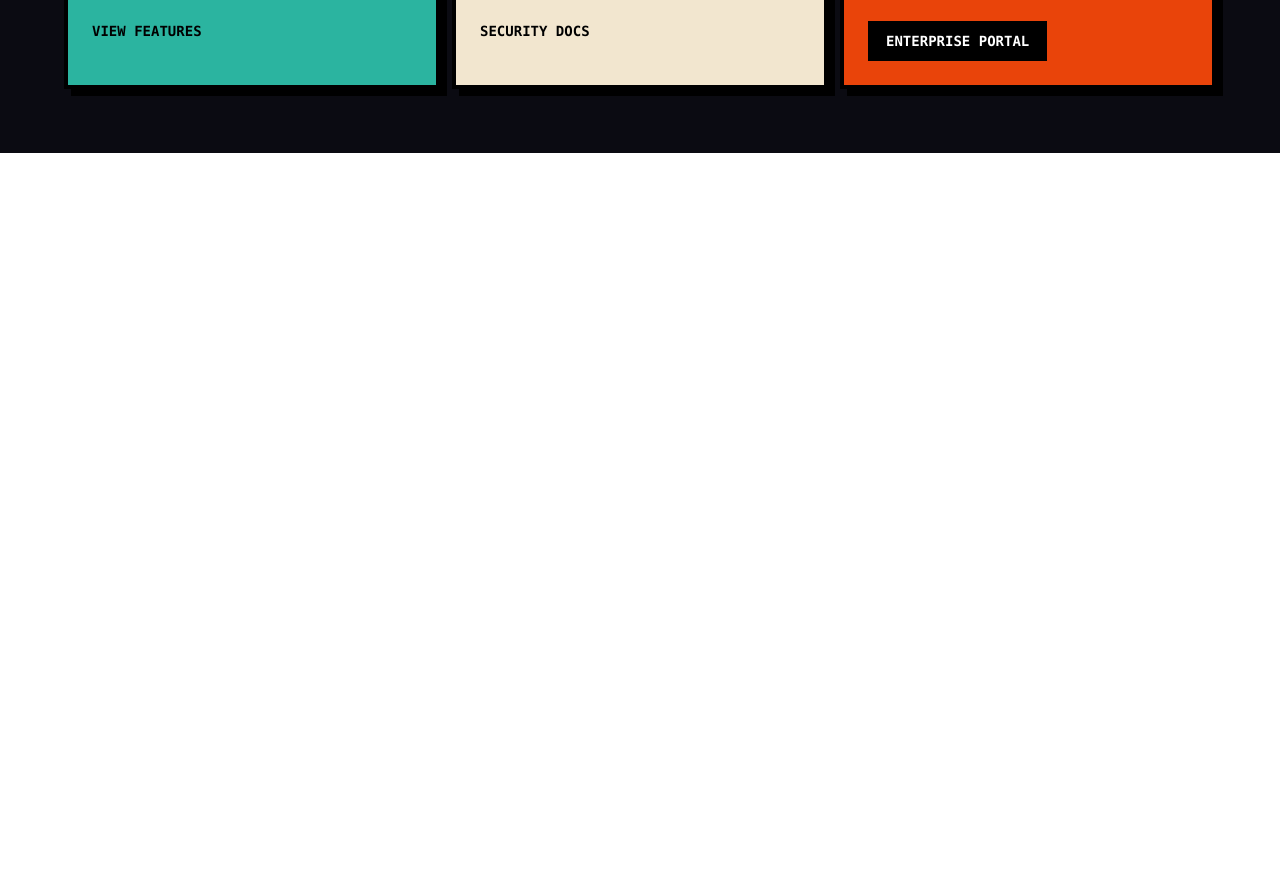
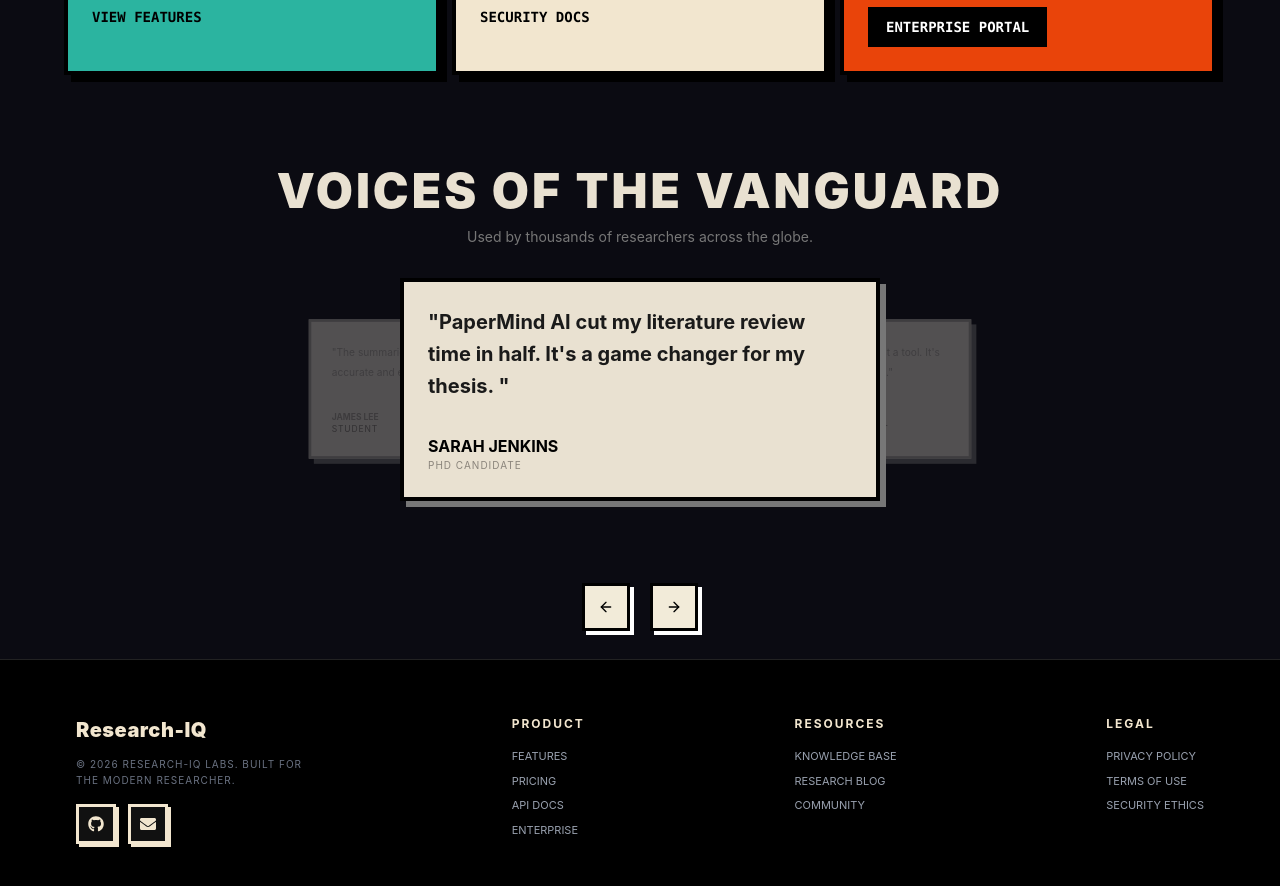
Before and after one commit to satyam071/Research-IQ, a React (Vite) app: page / in a window 1280 px wide. Shown: the part 1680-2566 px from the top of the page. Before the commit the page ends 1833 px from the top, so only its background shows below. Built offline with nearby package versions, Linux system fonts and the light colour scheme.

Commit message:
Testimonials & Footer Created

```diff
--- a/package.json
+++ b/package.json
@@ -14,9 +14,11 @@
     "@fortawesome/free-solid-svg-icons": "^7.2.0",
     "@fortawesome/react-fontawesome": "^3.3.1",
     "@tailwindcss/vite": "^4.3.0",
+    "framer-motion": "^12.40.0",
     "lucide-react": "^1.17.0",
     "react": "^19.2.4",
     "react-dom": "^19.2.4",
+    "react-icons": "^5.6.0",
     "tailwindcss": "^4.3.0"
   },
   "devDependencies": {
--- /dev/null
+++ b/src/Context/ThemeContext.tsx
@@ -0,0 +1,27 @@
+import React, { createContext, useState, type ReactNode } from "react";
+
+type Theme = "Light" | "Dark";
+
+type ThemeContextType = {
+  theme: Theme;
+  setTheme: React.Dispatch<React.SetStateAction<Theme>>;
+};
+
+export const ThemeContextData =
+  createContext<ThemeContextType | null>(null);
+
+interface Props {
+  children: ReactNode;
+}
+
+const ThemeContext: React.FC<Props> = ({ children }) => {
+  const [theme, setTheme] = useState<Theme>("Dark");
+
+  return (
+    <ThemeContextData.Provider value={{ theme, setTheme }}>
+      {children}
+    </ThemeContextData.Provider>
+  );
+};
+
+export default ThemeContext;
--- /dev/null
+++ b/src/Pages/Footer.tsx
@@ -0,0 +1,89 @@
+import { FaGithub, FaEnvelope } from "react-icons/fa";
+
+export default function Footer() {
+  return (
+    <footer className="bg-black border-t border-[#222] px-19 py-14 text-[#F2E6CF]">
+
+      <div className="max-w-7xl mx-auto flex flex-col md:flex-row justify-between gap-10">
+
+        {/* Left */}
+        <div className="space-y-4">
+          <div>
+            <h2 className="text-xl font-black tracking-wide">
+              Research-IQ
+            </h2>
+
+            <p className="mt-3 text-[10px] uppercase tracking-[1px] text-gray-500 leading-4">
+              © 2026 RESEARCH-IQ LABS. BUILT FOR
+              <br />
+              THE MODERN RESEARCHER.
+            </p>
+          </div>
+
+          <div className="flex gap-3">
+            <button className="w-10 h-10 border-[3px] border-[#F2E6CF] bg-[#111] flex items-center justify-center shadow-[3px_3px_0px_#F2E6CF] hover:bg-[#2BB4A0] hover:text-black transition-all duration-300">
+              <FaGithub size={16} />
+            </button>
+
+            <button className="w-10 h-10 border-[3px] border-[#F2E6CF] bg-[#111] flex items-center justify-center shadow-[3px_3px_0px_#F2E6CF] hover:bg-[#F3AB0C] hover:text-black transition-all duration-300">
+              <FaEnvelope size={16} />
+            </button>
+          </div>
+        </div>
+
+        {/* Product */}
+        <div>
+          <h3 className="text-xs font-bold uppercase tracking-[2px] mb-4">
+            Product
+          </h3>
+
+          <div className="space-y-2 text-[11px] uppercase text-gray-400">
+            <p className="hover:text-[#F3AB0C] cursor-pointer">Features</p>
+            <p className="hover:text-[#F3AB0C] cursor-pointer">Pricing</p>
+            <p className="hover:text-[#F3AB0C] cursor-pointer">API Docs</p>
+            <p className="hover:text-[#F3AB0C] cursor-pointer">Enterprise</p>
+          </div>
+        </div>
+
+        {/* Resources */}
+        <div>
+          <h3 className="text-xs font-bold uppercase tracking-[2px] mb-4">
+            Resources
+          </h3>
+
+          <div className="space-y-2 text-[11px] uppercase text-gray-400">
+            <p className="hover:text-[#2BB4A0] cursor-pointer">
+              Knowledge Base
+            </p>
+            <p className="hover:text-[#2BB4A0] cursor-pointer">
+              Research Blog
+            </p>
+            <p className="hover:text-[#2BB4A0] cursor-pointer">
+              Community
+            </p>
+          </div>
+        </div>
+
+        {/* Legal */}
+        <div>
+          <h3 className="text-xs font-bold uppercase tracking-[2px] mb-4">
+            Legal
+          </h3>
+
+          <div className="space-y-2 text-[11px] uppercase text-gray-400">
+            <p className="hover:text-[#97002E] cursor-pointer">
+              Privacy Policy
+            </p>
+            <p className="hover:text-[#97002E] cursor-pointer">
+              Terms of Use
+            </p>
+            <p className="hover:text-[#97002E] cursor-pointer">
+              Security Ethics
+            </p>
+          </div>
+        </div>
+
+      </div>
+    </footer>
+  );
+}
--- a/src/Pages/HeroSection.tsx
+++ b/src/Pages/HeroSection.tsx
@@ -24,30 +24,30 @@
 
             {/* Heading */}
             <div className="mt-6 font-mono uppercase leading-none">
-              <h1 className="text-4xl sm:text-5xl md:text-6xl font-bold text-white">
+              <h1 className="text-3xl sm:text-4xl md:text-5xl font-bold text-white">
                 UNDERSTAND ANY
               </h1>
 
               <div className="inline-block bg-[#F3AB0C] text-black px-2 sm:px-3 py-1 border-2 border-black shadow-[6px_6px_0px_#000] mt-2">
-                <h1 className="text-4xl sm:text-5xl md:text-6xl font-bold">
+                <h1 className="text-3xl sm:text-4xl md:text-5xl font-bold">
                   RESEARCH PAPER
                 </h1>
               </div>
 
-              <h1 className="text-4xl sm:text-5xl md:text-6xl font-bold mt-2 text-white">
+              <h1 className="text-3xl sm:text-4xl md:text-5xl font-bold mt-2 text-white">
                 IN MINUTES
               </h1>
             </div>
 
             {/* Description */}
             <div className="mt-8 max-w-lg text-[#F2E6CF] font-mono text-sm sm:text-base leading-7 sm:leading-8">
-              <p>
+              <p className="text-xs sm:text-sm">
                 Stop drowning in academic jargon. PaperMind AI deconstructs
                 complex PDFs into actionable insights, clear summaries, and
                 interactive knowledge graphs.
               </p>
 
-              <p className="mt-4">
+              <p className="mt-4 test-xs sm:text-sm">
                 Built for high-performance researchers.
               </p>
             </div>
--- a/src/Pages/HomePage.tsx
+++ b/src/Pages/HomePage.tsx
@@ -3,6 +3,8 @@
 // import book from "../Images/rainbow.png";
 import HeroSection from "./HeroSection.tsx";
 import OurServices from "./OurServices.tsx";
+import Testimonials from "./Testimonials.tsx";
+import Footer from "./Footer.tsx";
 
 interface Props {
 
@@ -13,6 +15,8 @@
     <div>
       <HeroSection />
       <OurServices />
+      <Testimonials/>
+      <Footer/>
     </div>
 
   );
--- /dev/null
+++ b/src/Pages/Testimonials.tsx
@@ -0,0 +1,187 @@
+import { useState } from "react";
+import { motion } from "framer-motion";
+import { ArrowLeft, ArrowRight } from "lucide-react";
+
+const testimonials = [
+    {
+        quote:
+            "PaperMind AI cut my literature review time in half. It's a game changer for my thesis. ",
+        author: "Sarah Jenkins",
+        role: "PhD Candidate",
+    },
+    {
+        quote:
+            "Research-IQ isn't just a tool. It's my academic co-pilot.",
+        author: "Emily Carter",
+        role: "Research Scientist",
+    },
+    {
+        quote:
+            "The citation extraction feature alone saved me hours every week.",
+        author: "Marcus Brown",
+        role: "Professor",
+    },
+    {
+        quote:
+            "The summaries are shockingly accurate and easy to understand.",
+        author: "James Lee",
+        role: "Student",
+    },
+];
+
+export default function Testimonials() {
+    const [current, setCurrent] = useState(0);
+
+    const previous = () => {
+        setCurrent((prev) => (prev - 1 + testimonials.length) % testimonials.length);
+    };
+
+    const next = () => {
+        setCurrent((prev) => (prev + 1) % testimonials.length);
+    };
+
+    const leftIndex =
+        (current - 1 + testimonials.length) % testimonials.length;
+
+    const rightIndex =
+        (current + 1) % testimonials.length;
+
+    const cards = [
+        {
+            ...testimonials[leftIndex],
+            position: "left",
+        },
+        {
+            ...testimonials[current],
+            position: "center",
+        },
+        {
+            ...testimonials[rightIndex],
+            position: "right",
+        },
+    ];
+
+    const variants = {
+        left: {
+            x: "-90%",
+            scale: 0.85,
+            opacity: 0.3,
+            zIndex: 1,
+        },
+        center: {
+            x: 0,
+            scale: 1,
+            opacity: 1,
+            zIndex: 5,
+        },
+        right: {
+            x: "90%",
+            scale: 0.85,
+            opacity: 0.3,
+            zIndex: 1,
+        },
+    };
+
+    return (
+        <section className="min-h-full bg-[#0B0B12] flex flex-col justify-center items-center py-7 overflow-hidden">
+
+            {/* Heading */}
+            <div className="text-center mb-1 md:mb-3">
+                <h1 className="uppercase font-black tracking-[3px] text-[#E9E1D1]
+          text-2xl sm:text-3xl md:text-4xl lg:text-5xl">
+                    Voices Of The Vanguard
+                </h1>
+
+                <p className="mt-3 text-[#777777] text-xs sm:text-sm">
+                    Used by thousands of researchers across the globe.
+                </p>
+            </div>
+
+            {/* Cards */}
+            <div className="relative w-full max-w-[950px] h-[180px] sm:h-[210px] md:h-[240px] lg:h-[260px] flex justify-center items-center">
+
+                {cards.map((card) => (
+                    <motion.div
+                        key={card.author}
+                        layout
+                        variants={variants}
+                        animate={card.position}
+                        transition={{
+                            duration: 0.6,
+                            ease: [0.22, 1, 0.36, 1],
+                        }}
+                        className={`
+              absolute p-4 md:p-6
+              ${card.position === "center"
+                                ? "w-[80vw] sm:w-[420px] md:w-[480px] bg-[#E9E1D1] border-4 border-black"
+                                : "w-[42vw] sm:w-[210px] md:w-[250px] bg-[#F5EFE3] border-[3px] border-[#B5B0A8]"
+                            }
+              shadow-[6px_6px_0px_#777777]
+            `}
+                    >
+                        <p
+                            className={`${card.position === "center"
+                                ? "text-[#1A1A1A] font-bold leading-6 md:leading-8 text-sm md:text-xl"
+                                : "text-[#B6B0A7] leading-4 md:leading-6 text-[10px] md:text-xs"
+                                }`}
+                        >
+                            "{card.quote}"
+                        </p>
+
+                        <div className="mt-4 md:mt-8">
+                            <h3
+                                className={`uppercase font-bold ${card.position === "center"
+                                    ? "text-black text-sm md:text-base"
+                                    : "text-[#B0AAA0] text-[10px]"
+                                    }`}
+                            >
+                                {card.author}
+                            </h3>
+
+                            <p className="text-[8px] md:text-[10px] uppercase tracking-[1px] text-[#8A847B]">
+                                {card.role}
+                            </p>
+                        </div>
+                    </motion.div>
+                ))}
+            </div>
+
+            {/* Buttons */}
+            <div className="flex gap-4 md:gap-5 mt-10 md:mt-16">
+
+                <button
+                    onClick={previous}
+                    className="
+          w-10 h-10 md:w-12 md:h-12
+          bg-[#F2EBD9]
+          border-[3px]
+          border-black
+          text-black
+          flex justify-center items-center
+          shadow-[4px_4px_0px_#ffff]
+          hover:bg-[#F3AB0C]
+          transition-all duration-300"
+                >
+                    <ArrowLeft size={16} />
+                </button>
+
+                <button
+                    onClick={next}
+                    className="
+          w-10 h-10 md:w-12 md:h-12
+          bg-[#F2EBD9]
+          border-[3px]
+          border-black
+          text-black
+          flex justify-center items-center
+          shadow-[4px_4px_0px_#ffff]
+          hover:bg-[#9DD1AF]
+          transition-all duration-300"
+                >
+                    <ArrowRight size={16} />
+                </button>
+
+            </div>
+        </section>
+    );
+}
```
Also changed, not shown: 1 other file (tests, documents, lock files or other folders).
